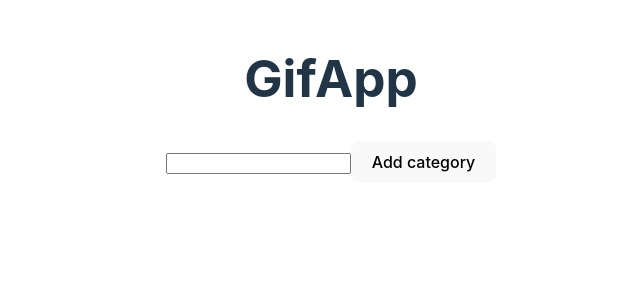
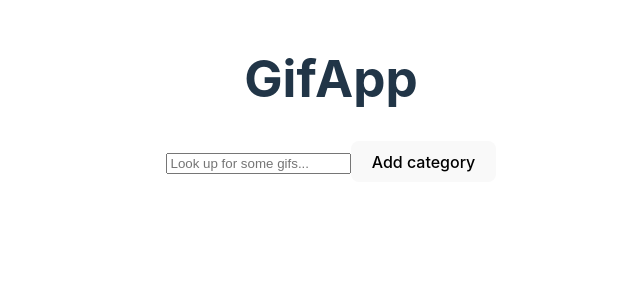
Before and after one commit to BryanRamirez21/React, a React (Vite) app: page / in a window 1280 px wide. Shown: the top 300 px of the page, without its empty margins (309-949 px from the left). Built offline with nearby package versions, Linux system fonts and the light colour scheme.

Commit message:
search bar corrected

```diff
--- a/src/Gif-App/GifApp.jsx
+++ b/src/Gif-App/GifApp.jsx
@@ -14,7 +14,7 @@
 
     return (
         <div>
-            <div className='flex flex-row m-2 items-center'>
+            <div className='flex flex-row m-2 items-center justify-center'>
                 <h1 className='pb-4 mr-4'>GifApp</h1>
                 <AddCategory
                     onNewCategory={onAddCategory}
--- a/src/Gif-App/components/AddCategory.jsx
+++ b/src/Gif-App/components/AddCategory.jsx
@@ -19,6 +19,7 @@
                 id='category'
                 name='category'
                 className='bg-white rounded-md border border-solid border-purple-800 text-black text-lg outline-none py-1 px-3 w-full mr-1'
+                placeholder='Look up for some gifs...'
                 ref={category}
             />
             <button type='submit' className='w-56 bg-slate-600'>Add category</button>
```
Also changed, not shown: 1 other file (tests, documents, lock files or other folders).
